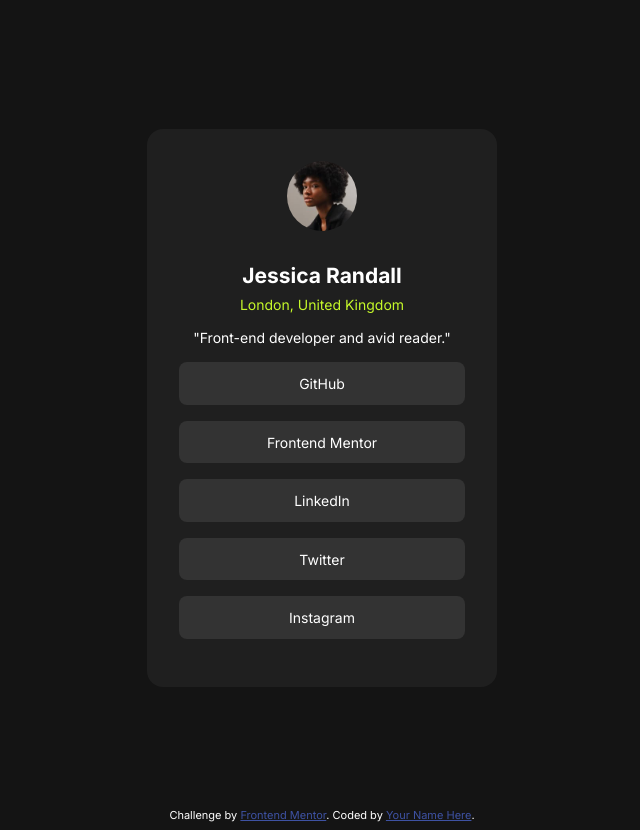
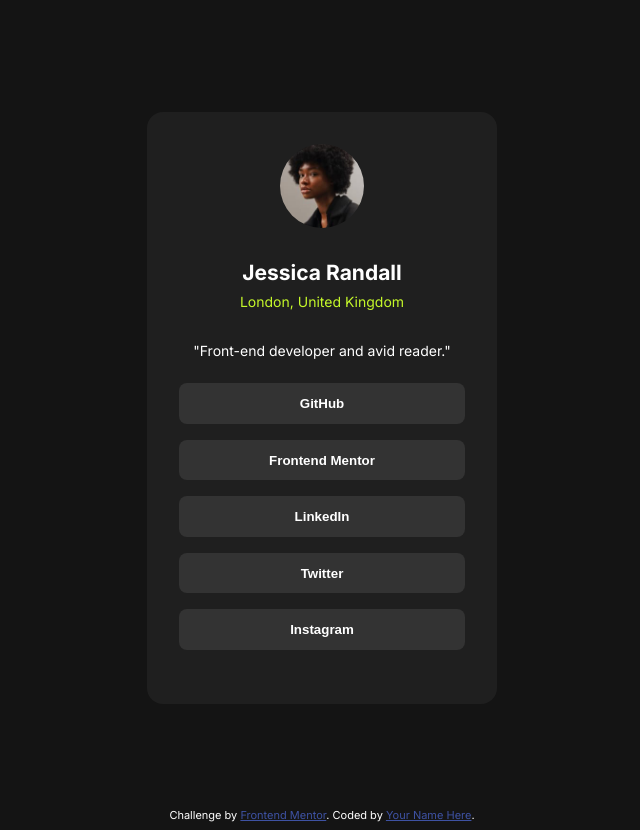
Before and after one commit to mariosearchteam/fm.-social-links, a plain HTML site: page index.html in a window 1280 px wide. Shown: the whole page, without its empty margins (318-958 px from the left). Drawn offline with Linux system fonts and the light colour scheme.

Commit message:
final styling

```diff
--- a/index.html
+++ b/index.html
@@ -20,16 +20,14 @@
     <img src="assets/images/avatar-jessica.jpeg" alt="Jessica Randall Portrait">
   <h1>Jessica Randall</h1>
   <p class="text-accent">London, United Kingdom</p>
-  <p>"Front-end developer and avid reader."</p>
-  <ul class="links">
-    <li><a href="#">GitHub</a></li>
-    <li><a href="#">  Frontend Mentor
-</a></li>
-    <li><a href="#">  LinkedIn
-</a></li>
-    <li><a href="#">Twitter</a></li>
-    <li><a href="#">  Instagram
-</a></li>
+  <p class="card__description">"Front-end developer and avid reader."</p>
+  <ul class="card__links">
+    <li><button onclick="location.href='#'">GitHub</button></li>
+    <li><button onclick="location.href='#'">Frontend Mentor</button></li>
+    <li><button onclick="location.href='#'">LinkedIn</button></li>
+    <li><button onclick="location.href='#'">Twitter</button></li>
+    <li><button onclick="location.href='#'">Instagram</button></li>
+  </ul>
   </ul>
 
 
--- a/style.css
+++ b/style.css
@@ -9,6 +9,11 @@
   --clr-neutral-700: hsl(0, 0%, 20%);
   --clr-neutral-800: hsl(0, 0%, 12%);
   --clr-neutral-900: hsl(0, 0%, 8%);
+
+  --fw-400: 400;
+  --fw-600: 600;
+  --fw-800: 800;
+
   --spacer: 1rem;
 }
 
@@ -87,16 +92,17 @@ section {
 }
 
 .card {
+  width: 25em;
+  margin-bottom: 0;
+  padding: calc(var(--spacer) * 2);
   background-color: var(--clr-neutral-800);
   border-radius: var(--spacer);
-  padding: calc(var(--spacer) * 2);
   text-align: center;
-  width: 25em;
 }
 
 .card img {
   border-radius: 50%;
-  width: 5em;
+  width: 6em;
   margin: 0 auto;
 }
 
@@ -108,14 +114,24 @@ section {
   --flow-space: calc(var(--spacer) / 2);
 }
 
-.card li {
-  margin: var(--spacer) 0;
+.card .card__description {
+  --flow-space: calc(var(--spacer) * 2);
+}
+
+.card button {
+  width: 100%;
+  margin: calc(var(--spacer) / 2) 0;
   padding: calc(var(--spacer) / 1.25);
   background: var(--clr-neutral-700);
+  color: var(--clr-neutral-100);
   border-radius: calc(var(--spacer) / 2);
+  border: none;
+  cursor: pointer;
+  font-weight: var(--fw-800);
+  transition: box-shadow 0.3s ease, transform 0.3s ease;
 }
 
-.card li a {
-  color: var(--clr-neutral-100);
-  text-decoration: none;
+.card button:hover {
+  box-shadow: 5px 5px 25px 0px rgba(0, 0, 0, 0.25);
+  transform: scale(1.02);
 }
```
